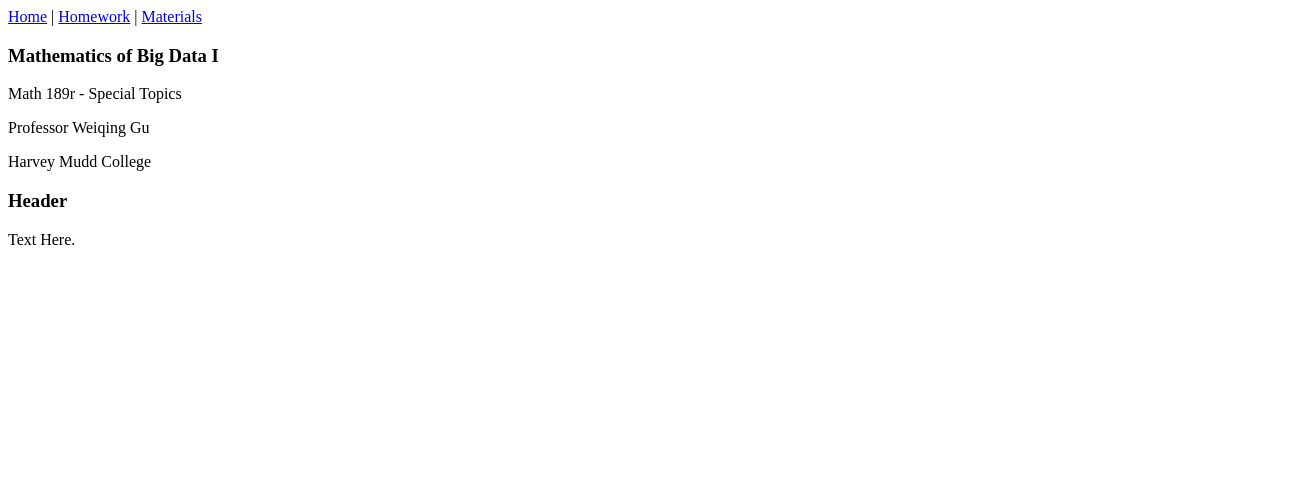
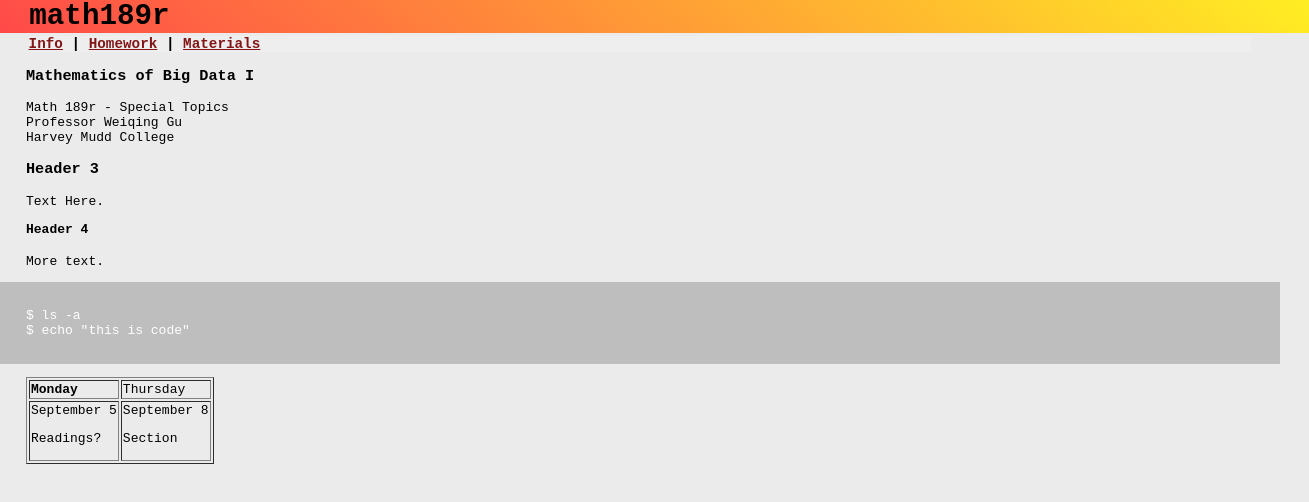
Before and after one commit to math189r/math189r.github.io, a plain HTML site: page base.html in a window 1280 px wide. Shown: the whole page, 1309 px wide, since content can reach past the window. Drawn offline with Linux system fonts and the light colour scheme.

Commit message:
Added stylesheet and finalized layout (not really but hopefully)

```diff
--- a/base.html
+++ b/base.html
@@ -7,29 +7,55 @@
     <title>math189r</title>
     <meta name="description" content="Harvey Mudd Mathematics of Big Data I">
 
-    <link red="stylesheet" href="css/styles.css">
+    <link rel="stylesheet" href="css/styles.css">
 </head>
 
 <body>
 
-    <div class="nav">
-        <a href="index.html">Home</a> |
-        <a href="hw.html">Homework</a> |
-        <a href="mats.html">Materials</a>
+    <div class="header">
+        <h2> <a href="index.html">math189r</a> </h2>
+        <h3>
+            <a href="info/">Info</a> |
+            <a href="hw/">Homework</a> |
+            <a href="materials/">Materials</a>
+        </h3>
     </div>
 
-    <div class="top">
+    <div class="body">
         <h3>Mathematics of Big Data I</h3>
-        <p>Math 189r - Special Topics</p>
-        <p>Professor Weiqing Gu</p>
-        <p>Harvey Mudd College</p>
-    </div>
+        <p>
+            Math 189r - Special Topics</br>
+            Professor Weiqing Gu</br>
+            Harvey Mudd College
+        </p>
 
-    <div class="main">
-        <h3>Header</h3>
+        <h3>Header 3</h3>
         <p>
             Text Here.
         </p>
+
+        <h4> Header 4 </h4>
+        <p>
+            More text.
+        </p>
+
+        <pre>$ ls -a
+$ echo "this is code"</pre>
+
+        <table border="1">
+            <tr>
+                <td><h4> Monday </h4></td>
+                <td> Thursday </td>
+            </tr>
+            <tr>
+                <td> September 5
+                    <p> Readings? </p>
+                </td>
+                <td> September 8
+                    <p> Section </p>
+                </td>
+            </tr>
+        </table>
     </div>
 
 </body>
--- a/css/styles.css
+++ b/css/styles.css
@@ -0,0 +1,73 @@
+body {
+  margin: 0;
+  font-family: monospace;
+  background-color: #ebebeb;
+}
+
+a {
+    color: #821616;
+}
+
+.header > h2 {
+  margin: 0;
+  padding-left: 1em;
+  height: 100%;
+  font-size: 2.25em;
+  width: 100%;
+  background-color: #ff4949;
+  background-image:
+    linear-gradient(
+      40deg,
+      #ff4949, #ffee23
+    );
+}
+
+.header > h2 > a {
+  color: black;
+  text-decoration: none;
+}
+
+.header > h3 {
+  font-size: 1.1em;
+  margin-top: 0.2em;
+  margin-left: 2em;
+  margin-right: 2em;
+  background-color: #eee;
+}
+
+.body {
+  padding: 2em;
+  padding-top: 0;
+}
+
+h4 {
+  margin-top: -1em;
+  margin-left: -2em;
+  margin-right: -2em;
+  padding: 1em 2em 0 2em;
+}
+
+td > h4 {
+  margin: 0;
+  padding: 0;
+}
+
+/* block code */
+pre {
+  background-color: #bebebe;
+  color: #ffffff;
+  margin-left: -2em;
+  margin-right: -2em;
+  padding: 2em
+}
+
+pre#light {
+  background-color: #ffffff;
+  color: #3d3d3d;
+}
+
+/* inline code */
+code {
+  background-color: #bebebe;
+  color: white;
+}
```
Also changed, not shown: index.html (+34 -1 lines), info/index.html (added), 2 other files.
